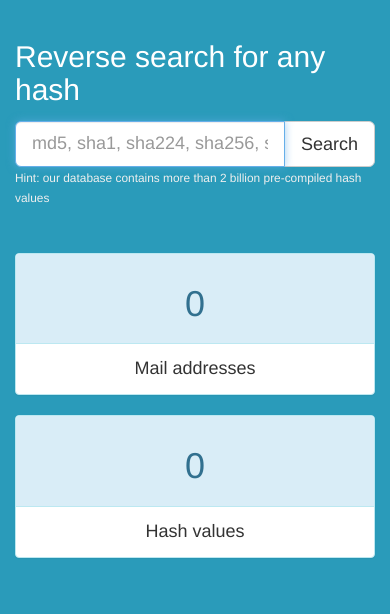
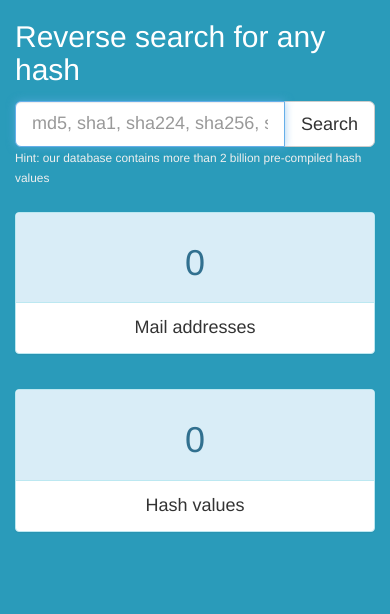
Before and after one commit to p3t3r67x0/leakz, a Flask app: page / in a window 390 px wide. Shown: the part 65-679 px from the top of the page. Run offline with Flask 2, Linux system fonts and the light colour scheme; data that the repository does not hold is empty; some libraries are stand-ins or nearby versions.

Commit message:
adjust layout in xs viewport

```diff
--- a/static/styles/dracula.css
+++ b/static/styles/dracula.css
@@ -93,7 +93,7 @@ a.wonderworld:hover {
   border: 0;
 }
 
-.navbar-nav > li > a {
+.navbar-nav>li>a {
   line-height: 0;
 }
 
@@ -185,4 +185,10 @@ a.wonderworld:hover {
   .wonderworld {
     margin-top: 15px;
   }
+  .ghost {
+    margin-top: 0;
+  }
+  .upanddown {
+    margin-bottom: 15px;
+  }
 }
--- a/templates/home.html
+++ b/templates/home.html
@@ -42,7 +42,7 @@
 					</ul>
 				</div>
 				{% if alert_visible %}
-				<div class="col-xs-12 col-md-offset-2 col-md-4">
+				<div class="col-xs-12 col-md-offset-2 col-md-4 upanddown">
 					<div class="panel status panel-info">
 						<div class="panel-heading">
 							<h1 class="text-center">{{ amount_mails }}</h1>
```
